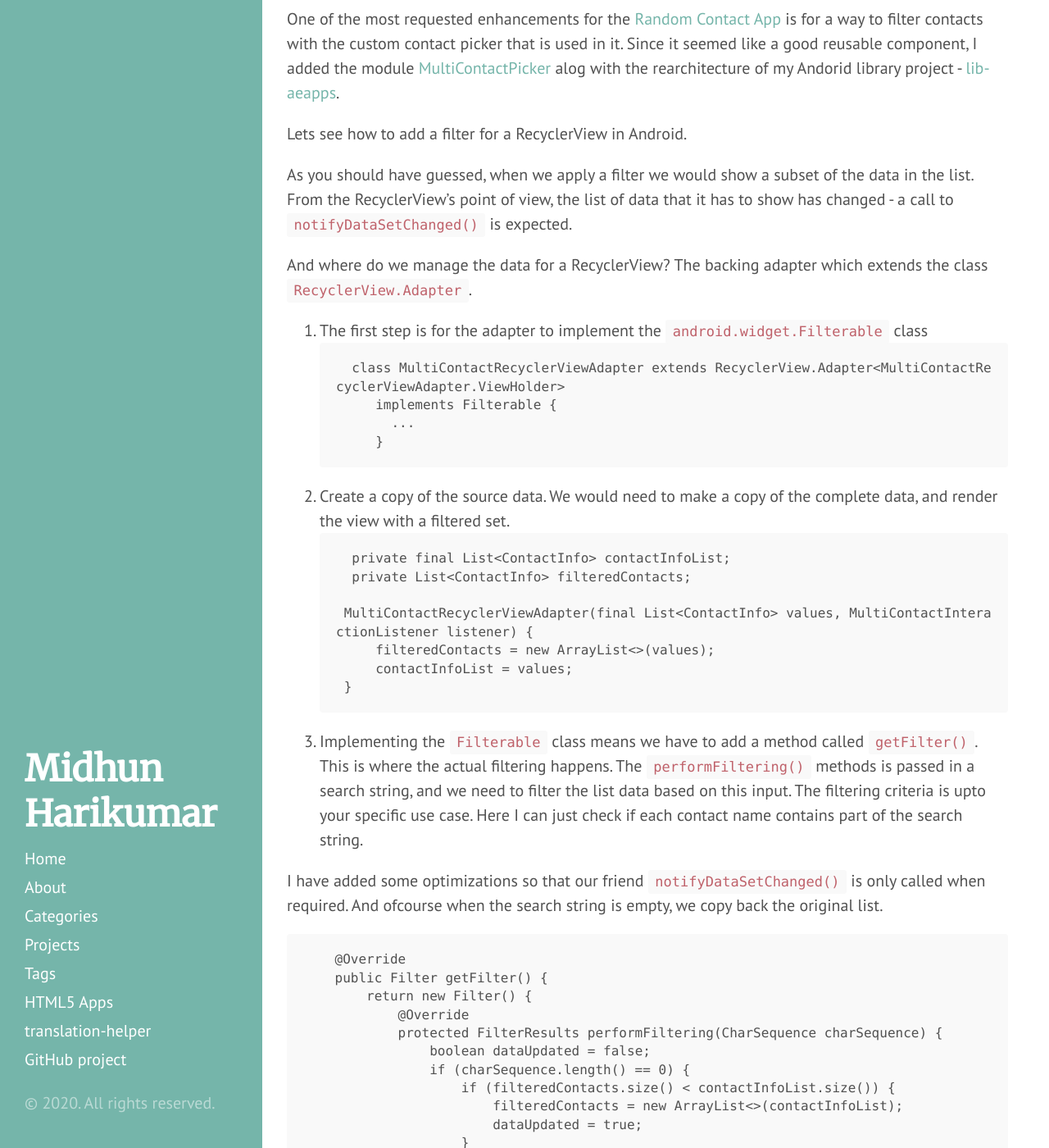
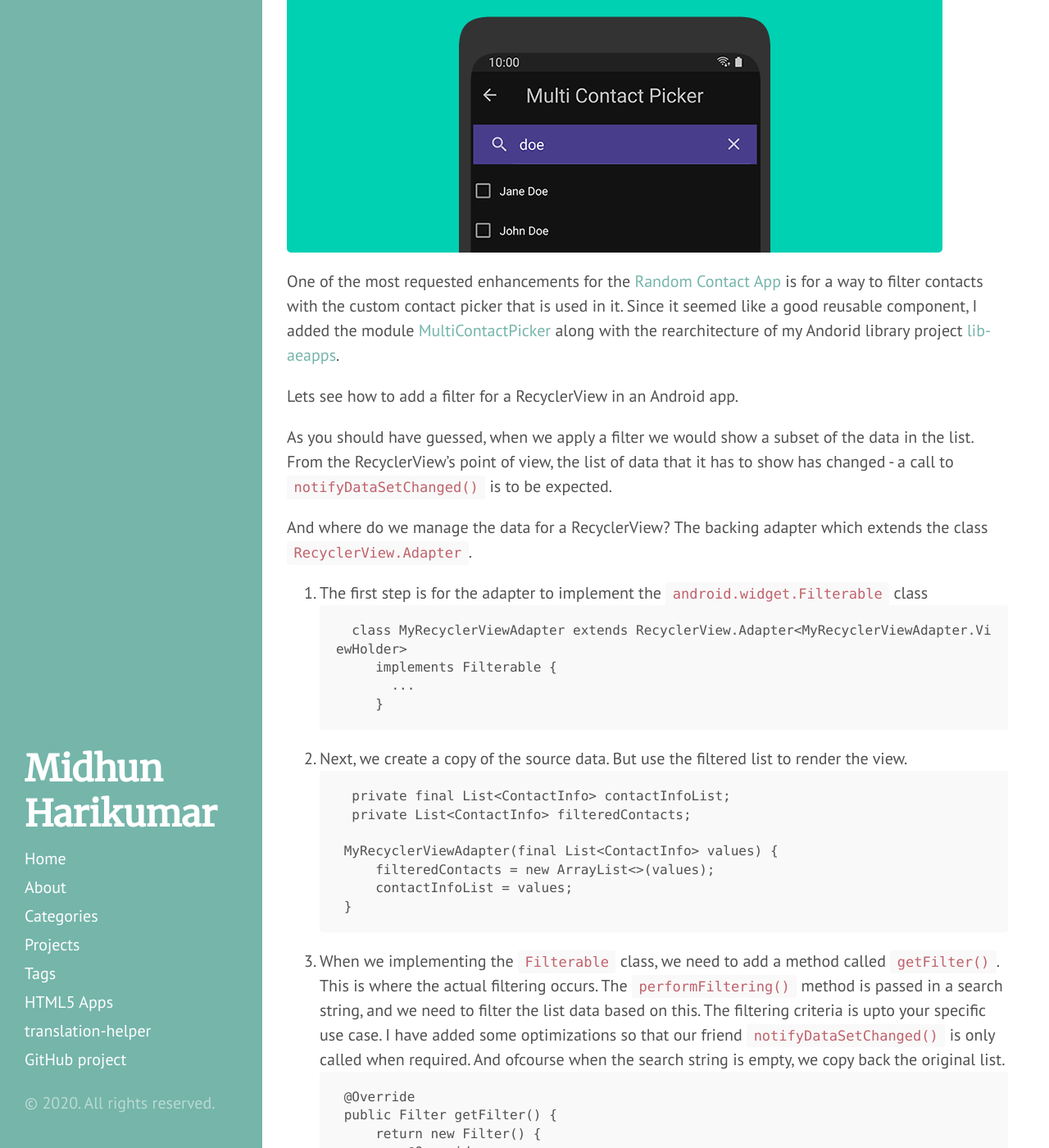
Before and after one commit to midhunhk/midhunhk.github.io, a Jekyll site: the page built from _posts/2020-07-31-filterable-recycler-view.md, in a window 1280 px wide and 1400 px high, scrolled down 213 px. Shown: the whole window at 82% size. Built offline with Jekyll 4.4.1, drawn with Linux system fonts in a browser that asks for light colours; comment, search, counter and statistics services are not loaded; some of the changed text lies outside the part shown.

Commit message:
update copy

````diff
--- a/_posts/2020-07-31-filterable-recycler-view.md
+++ b/_posts/2020-07-31-filterable-recycler-view.md
@@ -5,45 +5,42 @@
 comments: true
 tags: [android, development]
 ---
-![Filterable Contact Picker](/public/images/2020/07/31/multi-contact-picker.png)
+![Filterable Contact Picker](/public/images/2020/07/multi-contact-picker.png)
 One of the most requested enhancements for the [Random Contact App](https://github.com/midhunhk/random-contact) is for a way to filter contacts
 with the custom contact picker that is used in it. Since it seemed like a good reusable component, I added the module
 [MultiContactPicker](https://github.com/midhunhk/lib-aeapps/tree/master/modules/multi-contact/src/main/java/com/ae/apps/lib/multicontact)
-alog with the rearchitecture of my Andorid library project - [lib-aeapps](https://github.com/midhunhk/lib-aeapps).
+along with the rearchitecture of my Andorid library project [lib-aeapps](https://github.com/midhunhk/lib-aeapps).
 
-Lets see how to add a filter for a RecyclerView in Android.
+Lets see how to add a filter for a RecyclerView in an Android app.
 <!-- more -->
 
 As you should have guessed, when we apply a filter we would show a subset of the data in the list. From the RecyclerView's point of view,
-the list of data that it has to show has changed - a call to `notifyDataSetChanged()` is expected.
+the list of data that it has to show has changed - a call to `notifyDataSetChanged()` is to be expected.
 
 And where do we manage the data for a RecyclerView? The backing adapter which extends the class `RecyclerView.Adapter`.
 
 1. The first step is for the adapter to implement the `android.widget.Filterable` class
 ```java
-  class MultiContactRecyclerViewAdapter extends RecyclerView.Adapter<MultiContactRecyclerViewAdapter.ViewHolder>
+  class MyRecyclerViewAdapter extends RecyclerView.Adapter<MyRecyclerViewAdapter.ViewHolder>
         implements Filterable {
           ...
         }
 ```
 
-2. Create a copy of the source data. We would need to make a copy of the complete data, and render the view with a filtered set.
+2. Next, we create a copy of the source data. But use the filtered list to render the view.
 ```java
   private final List<ContactInfo> contactInfoList;
   private List<ContactInfo> filteredContacts;
 
-    MultiContactRecyclerViewAdapter(final List<ContactInfo> values, MultiContactInteractionListener listener) {
+    MyRecyclerViewAdapter(final List<ContactInfo> values) {
         filteredContacts = new ArrayList<>(values);
         contactInfoList = values;
     }
 ```
 
-3. Implementing the `Filterable` class means we have to add a method called `getFilter()`. This is where the actual filtering happens.
-The `performFiltering()` methods is passed in a search string, and we need to filter the list data based on this input. The filtering criteria
-is upto your specific use case. Here I can just check if each contact name contains part of the search string.
-
-I have added some optimizations so that our friend `notifyDataSetChanged()` is only called when required. And ofcourse when the search string
-is empty, we copy back the original list.
+3. When we implementing the `Filterable` class, we need to add a method called `getFilter()`. This is where the actual filtering occurs.
+The `performFiltering()` method is passed in a search string, and we need to filter the list data based on this. The filtering criteria
+is upto your specific use case. I have added some optimizations so that our friend `notifyDataSetChanged()` is only called when required. And ofcourse when the search string is empty, we copy back the original list.
 ```java
     @Override
     public Filter getFilter() {
@@ -104,8 +101,8 @@
   });
 ```
 
-These are all the changes that are required to implement this. Pretty much all of the above code except the implementation for `filterContactsByName()`
-is generic and can be re-used for any project that requires a filter like this.
+These are all the changes that are required. Pretty much all of the above code except the implementation for `filterContactsByName()`
+is generic and can be re-used for any project. Please reach out to me for any doubts. See the references to the source code hosted on GitHub.
 
 ### References
 1. [lib-aeapps](https://github.com/midhunhk/lib-aeapps)
````
